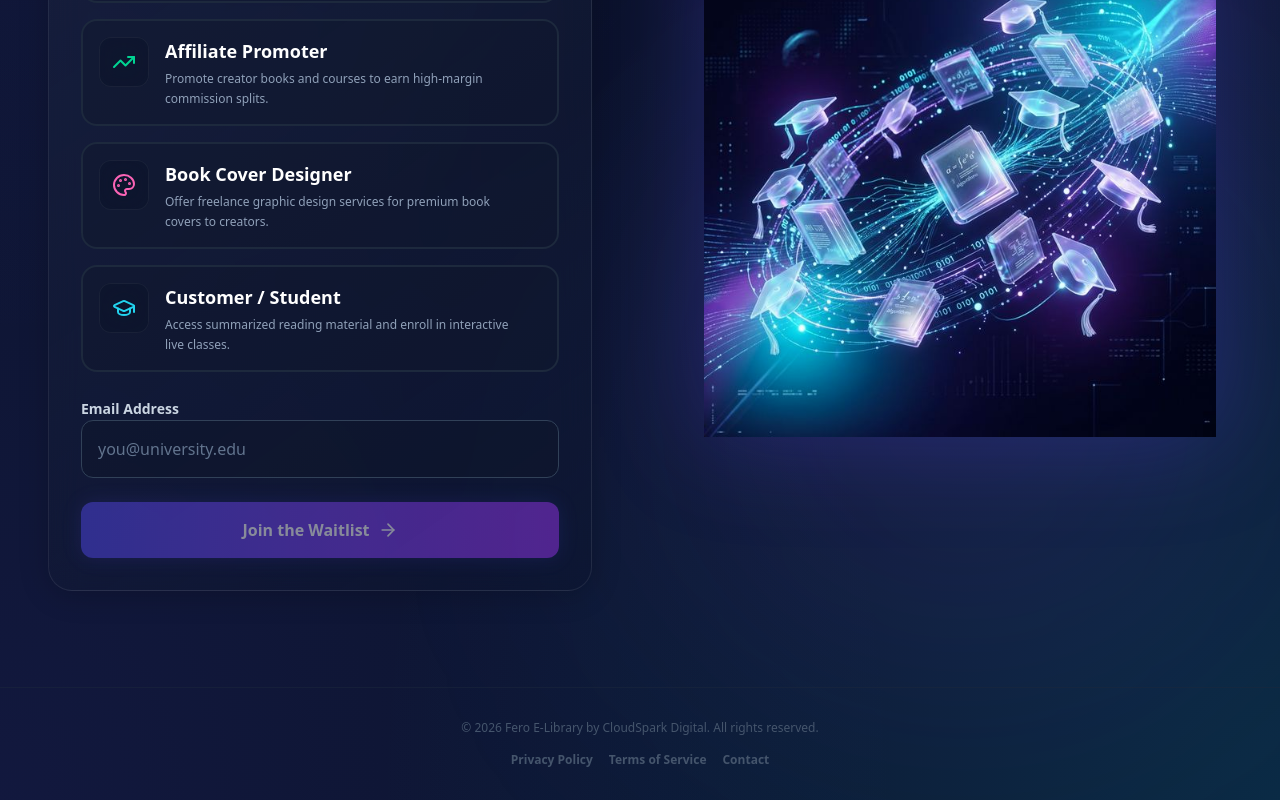
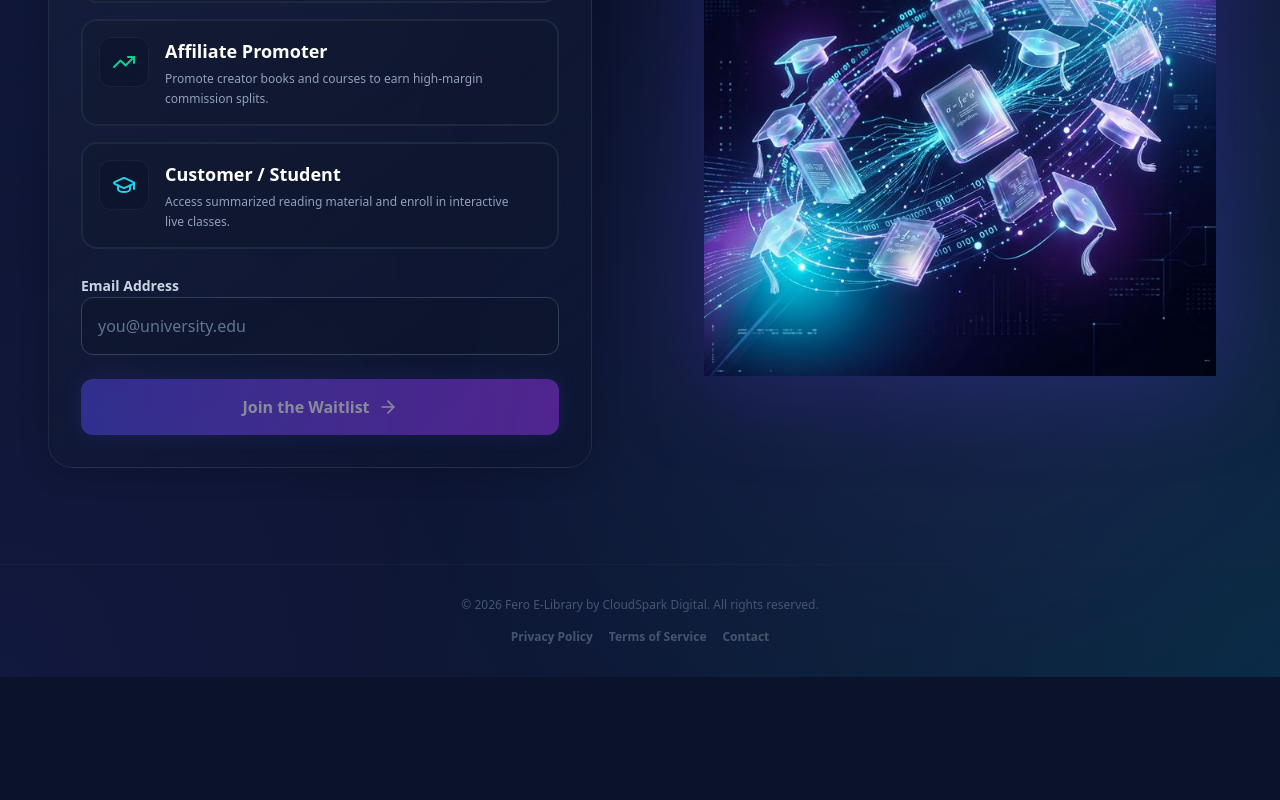
Before and after one commit to Death-Raider13/Fero-library-waitlists, a Next.js app: page / in a window 1280 px wide. Shown: the part 765-1565 px from the top of the page. After the commit the page ends 1442 px from the top, so only its background shows below. Built offline with nearby package versions, Linux system fonts and the light colour scheme.

Commit message:
feat: re-add whatsapp links and remove designer role

```diff
--- a/src/app/page.tsx
+++ b/src/app/page.tsx
@@ -13,7 +13,7 @@ import {
   Users
 } from "lucide-react";
 
-type Role = "creator" | "affiliate" | "designer" | "customer" | null;
+type Role = "creator" | "affiliate" | "customer" | null;
 
 interface RoleData {
   id: Role;
@@ -22,6 +22,7 @@ interface RoleData {
   description: string;
   image: string;
   benefits: string[];
+  whatsappLink: string;
 }
 
 const ROLES: RoleData[] = [
@@ -31,7 +32,8 @@ const ROLES: RoleData[] = [
     icon: <BookOpen className="w-6 h-6 text-purple-400" />,
     description: "Write and sell summarized books or full courses, and pay token to promote them.",
     image: "/contributor.png",
-    benefits: ["Sell digital books & summarized topics", "Boost search ranks by paying minor promo tokens", "Access professional cover designers directly"]
+    benefits: ["Sell digital books & summarized topics", "Boost search ranks by paying minor promo tokens"],
+    whatsappLink: "https://chat.whatsapp.com/F5J8Ev3hNKCB8r0s46PknO?mode=hqctswa"
   },
   {
     id: "affiliate",
@@ -39,15 +41,8 @@ const ROLES: RoleData[] = [
     icon: <TrendingUp className="w-6 h-6 text-emerald-400" />,
     description: "Promote creator books and courses to earn high-margin commission splits.",
     image: "/verifier.png",
-    benefits: ["Promote e-books, summaries, and live classes", "Earn recurring commission on student registrations", "Real-time tracking of clicks, sales, and payouts"]
-  },
-  {
-    id: "designer",
-    title: "Book Cover Designer",
-    icon: <Palette className="w-6 h-6 text-pink-400" />,
-    description: "Offer freelance graphic design services for premium book covers to creators.",
-    image: "/designer.png",
-    benefits: ["Showcase cover portfolio to all creators", "Charge custom rates starting from ₦500+", "Direct creator hiring pipeline & quick payouts"]
+    benefits: ["Promote e-books, summaries, and live classes", "Earn recurring commission on student registrations", "Real-time tracking of clicks, sales, and payouts"],
+    whatsappLink: "https://chat.whatsapp.com/Jxa7snbLjAbF5d7UxXF61U?mode=gi_t"
   },
   {
     id: "customer",
@@ -55,7 +50,8 @@ const ROLES: RoleData[] = [
     icon: <GraduationCap className="w-6 h-6 text-cyan-400" />,
     description: "Access summarized reading material and enroll in interactive live classes.",
     image: "/student.png",
-    benefits: ["Browse books and simplified topic summaries", "Register for online live classes (Zoom & Google Meet)", "Refund protection for flagged materials"]
+    benefits: ["Browse books and simplified topic summaries", "Register for online live classes (Zoom & Google Meet)", "Refund protection for flagged materials"],
+    whatsappLink: "https://chat.whatsapp.com/K0sgrx7oCId03e0jzoSuOh?mode=gi_t"
   }
 ];
 
@@ -251,11 +247,19 @@ export default function WaitlistPage() {
 
                   <div className="w-full p-6 rounded-2xl bg-indigo-950/50 border border-indigo-500/30 mb-8">
                     <h3 className="font-bold text-indigo-300 flex items-center justify-center gap-2 mb-3">
-                      🚀 Coming Soon
+                      <Users className="w-4 h-4" /> Join Your Community
                     </h3>
-                    <p className="text-sm text-indigo-200/80 mb-0">
-                      We are building something amazing behind the scenes! You will receive an exclusive email with a link to claim your account the moment we launch.
+                    <p className="text-xs text-indigo-200/70 mb-4">
+                      Connect with other {selectedRole}s in our exclusive WhatsApp group.
                     </p>
+                    <a
+                      href={ROLES.find(r => r.id === selectedRole)?.whatsappLink || "#"}
+                      target="_blank"
+                      rel="noreferrer"
+                      className="inline-flex items-center justify-center w-full bg-[#25D366] hover:bg-[#20BE5C] text-white font-bold rounded-xl px-4 py-3 transition-colors shadow-lg shadow-[#25D366]/20"
+                    >
+                      Join WhatsApp Group <ArrowRight className="w-4 h-4 ml-2" />
+                    </a>
                   </div>
 
                   <button
--- a/src/lib/email/send-email.ts
+++ b/src/lib/email/send-email.ts
@@ -3,15 +3,16 @@ import nodemailer from 'nodemailer'
 const ROLE_DETAILS = {
   creator: {
     title: 'Creator / Seller',
+    link: 'https://chat.whatsapp.com/F5J8Ev3hNKCB8r0s46PknO?mode=hqctswa',
     intro: 'You can write and sell summarized books or full courses, and pay token to promote them.',
     benefits: [
       'Sell digital books & summarized topics',
-      'Boost search ranks by paying minor promo tokens',
-      'Access professional cover designers directly'
+      'Boost search ranks by paying minor promo tokens'
     ]
   },
   affiliate: {
     title: 'Affiliate Promoter',
+    link: 'https://chat.whatsapp.com/Jxa7snbLjAbF5d7UxXF61U?mode=gi_t',
     intro: 'You can promote creator books and courses to earn high-margin commission splits.',
     benefits: [
       'Promote e-books, summaries, and live classes',
@@ -19,17 +20,9 @@ const ROLE_DETAILS = {
       'Real-time tracking of clicks, sales, and payouts'
     ]
   },
-  designer: {
-    title: 'Book Cover Designer',
-    intro: 'You can offer freelance graphic design services for premium book covers to creators.',
-    benefits: [
-      'Showcase cover portfolio to all creators',
-      'Charge custom rates starting from ₦500+',
-      'Direct creator hiring pipeline & quick payouts'
-    ]
-  },
   customer: {
     title: 'Customer / Student',
+    link: 'https://chat.whatsapp.com/K0sgrx7oCId03e0jzoSuOh?mode=gi_t',
     intro: 'You can access summarized reading material and enroll in interactive live classes.',
     benefits: [
       'Browse books and simplified topic summaries',
@@ -77,13 +70,10 @@ export async function sendWaitlistEmail(to: string, role: keyof typeof ROLE_DETA
         <ul style="color: #334155; padding-left: 20px; line-height: 1.6; font-size: 14px; margin-bottom: 24px;">
           ${roleInfo.benefits.map(b => `<li style="margin-bottom: 8px;">${b}</li>`).join('')}
         </ul>
-        <div style="text-align: center; margin-top: 24px; padding: 16px; background-color: #f1f5f9; border-radius: 8px;">
-          <p style="color: #475569; font-size: 14px; margin: 0; font-weight: bold;">
-            🚀 We are building something amazing behind the scenes!
-          </p>
-          <p style="color: #475569; font-size: 14px; margin: 8px 0 0 0;">
-            You will receive an exclusive email with a link to claim your account the moment we launch.
-          </p>
+        <div style="text-align: center; margin-top: 20px;">
+          <a href="${roleInfo.link}" target="_blank" style="background-color: #25d366; color: #ffffff; padding: 12px 24px; text-decoration: none; border-radius: 8px; font-weight: bold; display: inline-block; box-shadow: 0 4px 6px rgba(37, 211, 102, 0.2);">
+            Join Our WhatsApp Community Group
+          </a>
         </div>
       </div>
 
```
